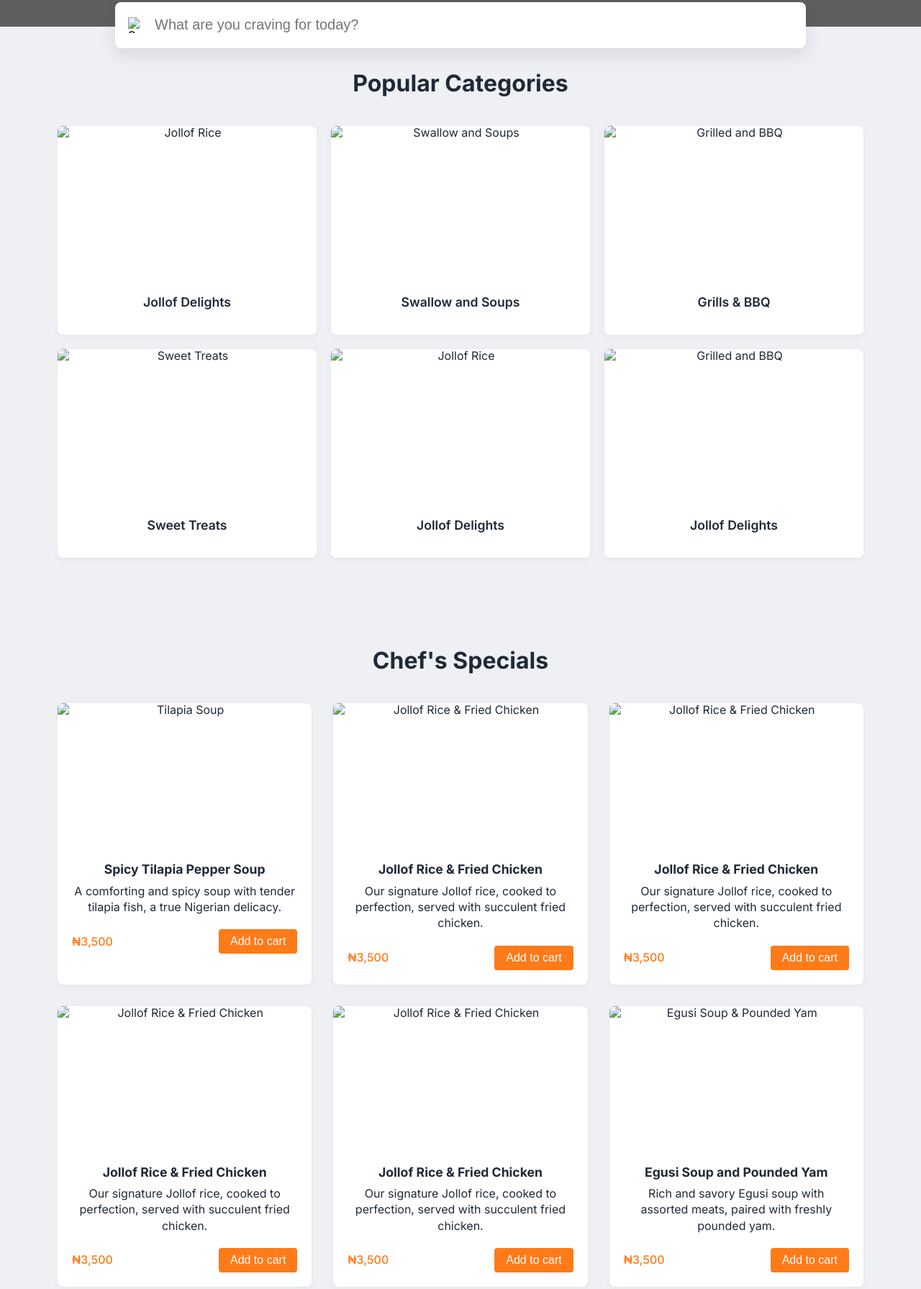
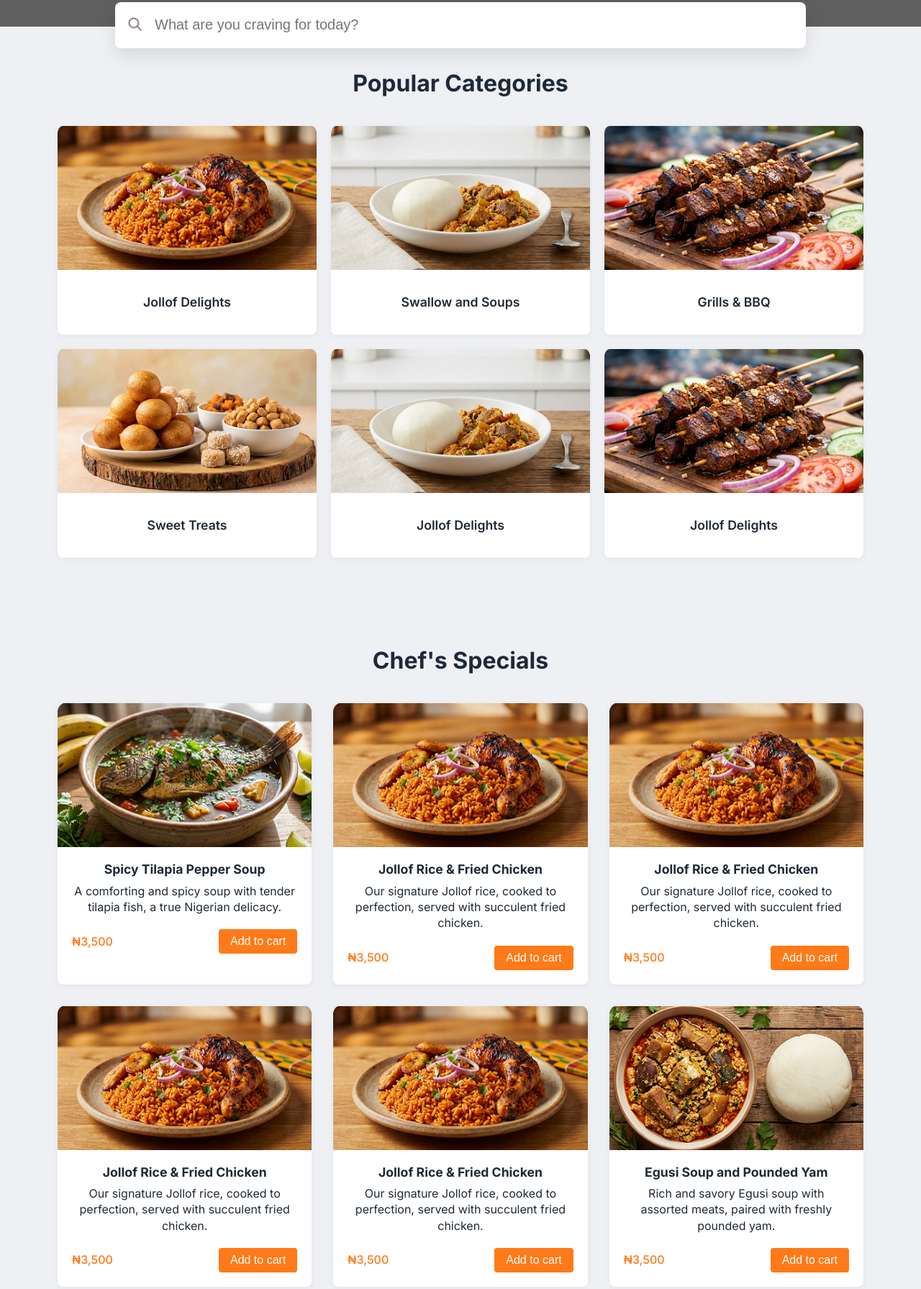
Before and after one commit to DavidAkinJames/trueminds-deliverables-1, a website: page pages/home.html in a window 1280 px wide. Shown: the part 684-2475 px from the top of the page at 72% size. Drawn offline with Linux system fonts and the light colour scheme; files that its build step writes are made by us from their sources; grey boxes are pictures that could not be loaded; a web font is replaced by a local one.

Commit message:
Fix: updated file paths and resolved errors

```diff
--- a/pages/home.html
+++ b/pages/home.html
@@ -47,7 +47,7 @@
     />
     <link
       rel="stylesheet"
-      href="styles/home.css"
+      href="/styles/home.css"
     />
     <title>Home - Chuks Kitchen</title>
   </head>
@@ -57,7 +57,7 @@
       <div class="dashboard__nav-logo">
         <a
           style="text-decoration: none; color: var(--orange)"
-          href="index.html"
+          href="/index.html"
           >Chuks Kitchen</a
         >
       </div>
@@ -81,7 +81,7 @@
           class="active"
           >Home</a
         >
-        <a href="#">Explore</a>
+        <a href="/pages/menu.html">Explore</a>
         <a href="#">My Orders</a>
         <a href="#">Account</a>
       </div>
@@ -110,7 +110,7 @@
         <div class="search-bar">
           <span>
             <img
-              src="assets/search-sm.png"
+              src="/assets/search-sm.png"
               alt="Search Icon"
             />
           </span>
@@ -128,42 +128,42 @@
       <div class="categories__grid">
         <div class="category__card">
           <img
-            src="assets/jollof delights.png"
+            src="/assets/jollof delights.png"
             alt="Jollof Rice"
           />
           <h3>Jollof Delights</h3>
         </div>
         <div class="category__card">
           <img
-            src="assets/swallow and soups.png"
+            src="/assets/swallow and soups.png"
             alt="Swallow and Soups"
           />
           <h3>Swallow and Soups</h3>
         </div>
         <div class="category__card">
           <img
-            src="assets/grllls and BBq.png"
+            src="/assets/grllls and BBq.png"
             alt="Grilled and BBQ"
           />
           <h3>Grills & BBQ</h3>
         </div>
         <div class="category__card">
           <img
-            src="assets/sweet treats.png"
+            src="/assets/sweet treats.png"
             alt="Sweet Treats"
           />
           <h3>Sweet Treats</h3>
         </div>
         <div class="category__card">
           <img
-            src="assets/swallow and soups.png"
+            src="/assets/swallow and soups.png"
             alt="Jollof Rice"
           />
           <h3>Jollof Delights</h3>
         </div>
         <div class="category__card">
           <img
-            src="assets/grllls and BBq.png"
+            src="/assets/grllls and BBq.png"
             alt="Grilled and BBQ"
           />
           <h3>Jollof Delights</h3>
@@ -178,7 +178,7 @@
       <div class="section__specials-grid">
         <div class="special__card">
           <img
-            src="assets/tilapia soup.png"
+            src="/assets/tilapia soup.png"
             alt="Tilapia Soup"
           />
           <div class="special__info">
@@ -196,7 +196,7 @@
         <!---->
         <div class="special__card">
           <img
-            src="assets/jollof delights.png"
+            src="/assets/jollof delights.png"
             alt="Jollof Rice & Fried Chicken"
           />
           <div class="special__info">
@@ -215,7 +215,7 @@
         <!---->
         <div class="special__card">
           <img
-            src="assets/jollof delights.png"
+            src="/assets/jollof delights.png"
             alt="Jollof Rice & Fried Chicken"
           />
           <div class="special__info">
@@ -233,7 +233,7 @@
         <!---->
         <div class="special__card">
           <img
-            src="assets/jollof delights.png"
+            src="/assets/jollof delights.png"
             alt="Jollof Rice & Fried Chicken"
           />
           <div class="special__info">
@@ -251,7 +251,7 @@
         <!---->
         <div class="special__card">
           <img
-            src="assets/jollof delights.png"
+            src="/assets/jollof delights.png"
             alt="Jollof Rice & Fried Chicken"
           />
           <div class="special__info">
@@ -269,7 +269,7 @@
         <!---->
         <div class="special__card">
           <img
-            src="assets/egusi&pounded yam.png"
+            src="/assets/egusi&pounded yam.png"
             alt="Egusi Soup & Pounded Yam"
           />
           <div class="special__info">
@@ -316,8 +316,8 @@
         <div class="footer-col">
           <h3>Quick Links</h3>
           <ul class="footer-links">
-            <li><a href="index.html">Home</a></li>
-            <li><a href="menu.html">Explore</a></li>
+            <li><a href="/index.html">Home</a></li>
+            <li><a href="/pages/menu.html">Explore</a></li>
             <li><a href="#">My Order</a></li>
             <li><a href="#">Account</a></li>
             <li><a href="#">Contact</a></li>
```
